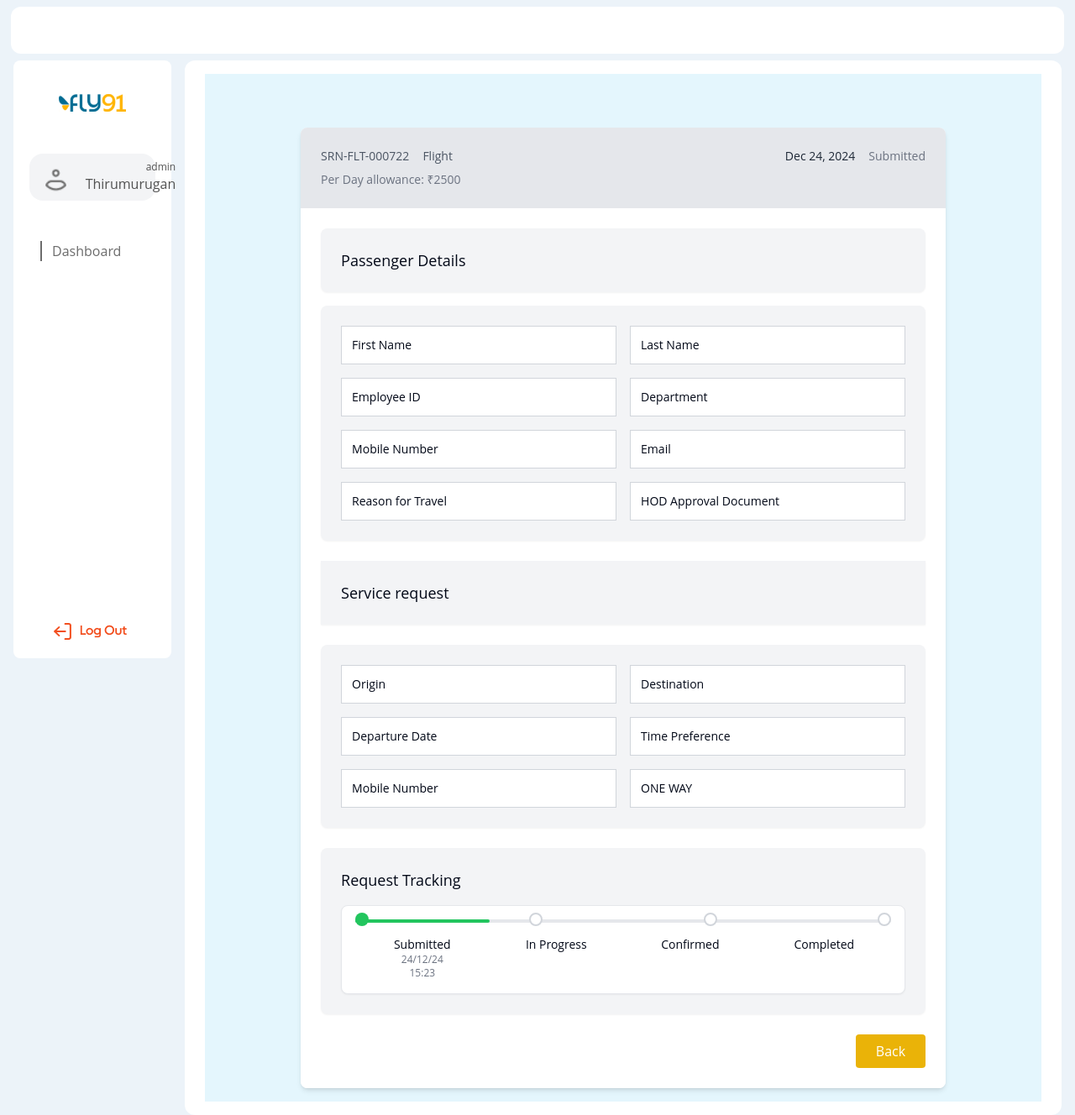
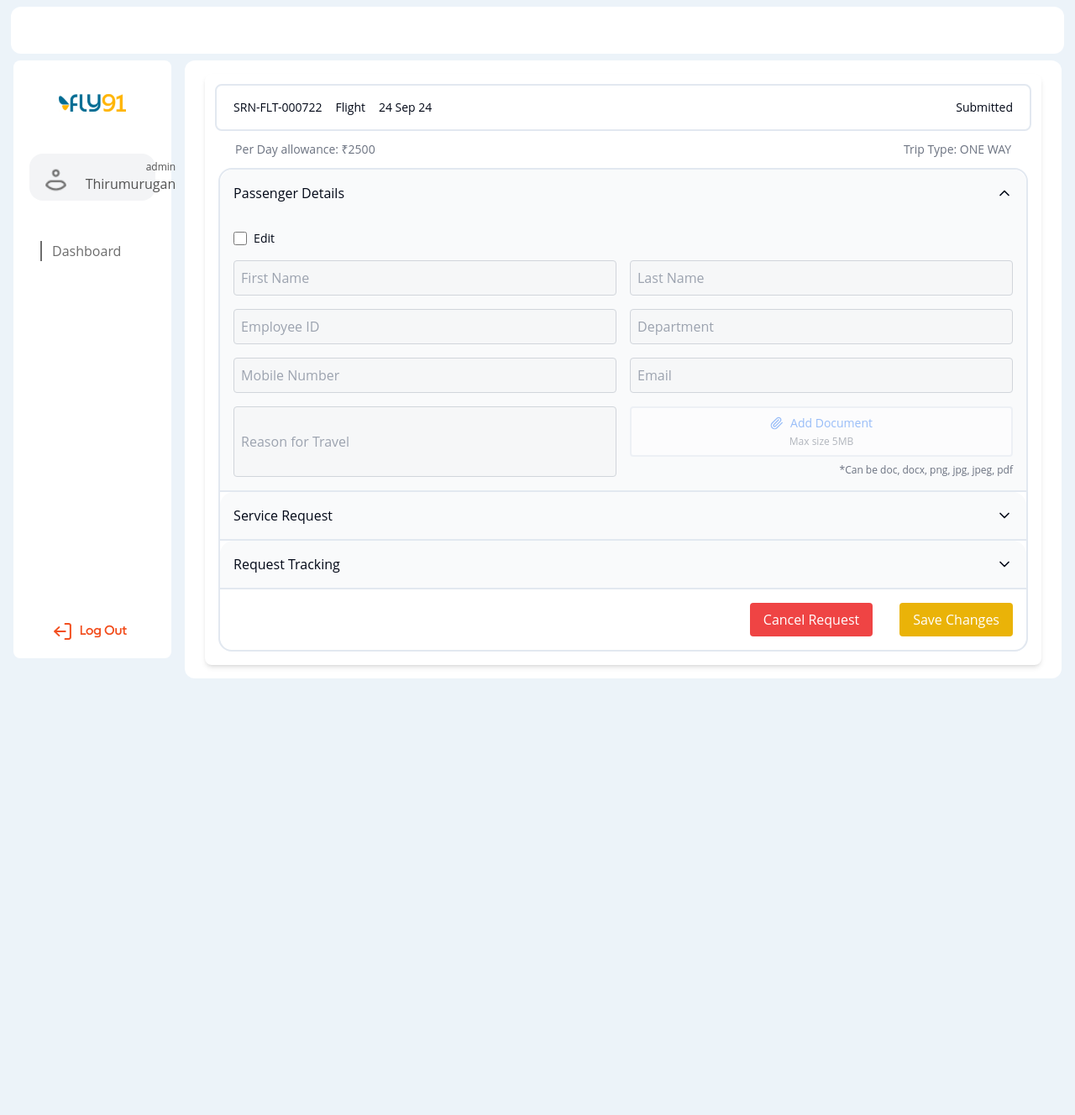
Before and after one commit to Dunking-Dunk/Fly91, a React (Vite) app in the folder frontend/: page /status in a window 1280 px wide. Shown: the whole page at 84% size. After the commit the page ends 808 px from the top, so only its background shows below. Built offline with nearby package versions, Linux system fonts and the light colour scheme.

Commit message:
updated the summary page

```diff
--- a/frontend/src/pages/employee/index.jsx
+++ b/frontend/src/pages/employee/index.jsx
@@ -35,7 +35,7 @@ const index = () => {
             {/* <Route path="/review-flight" element={<Rflight />} />
             <Route path="/review-hotel" element={<Rhotel />} />
             <Route path="/review-cab" element={<Rcab />} /> */}
-            {/* <Route path="/booking-summary" element={<BookingForm />} /> */}
+            <Route path="/booking-summary" element={<BookingForm />} />
 
             <Route path="/success" element={<SuccessPage />} />
             <Route path="/profile" element={<Profile />} />
--- a/frontend/src/pages/employee/status.jsx
+++ b/frontend/src/pages/employee/status.jsx
@@ -1,170 +1,364 @@
-import React from "react";
-export default function BookingForm() {
-  // Assume this date is fetched from a database
-  const submissionDate = new Date("2024-12-24T15:23:00");
+import React, { useState } from "react";
+import {
+  ChevronDown,
+  ChevronUp,
+  Calendar,
+  Clock,
+  AlertCircle,
+  Paperclip,
+} from "lucide-react";
+
+// ConfirmationPopup component (unchanged)
+const ConfirmationPopup = ({ isOpen, onClose, onConfirm, title }) => {
+  if (!isOpen) return null;
 
   return (
-    <div className="min-h-screen bg-[#E4F6FD] p-4 pt-16 ">
-      <div className="w-full max-w-3xl mx-auto bg-white shadow-md rounded-lg overflow-hidden">
-        {/* Header Section */}
-        <div className="p-6 bg-gray-200">
-          <div className="flex justify-between items-center mb-2">
-            <div className="flex items-center space-x-4">
-              <span className="text-sm text-gray-600 font-medium">
-                SRN-FLT-000722
-              </span>
-              <span className="text-sm text-gray-600 font-medium">Flight</span>
+    <div className="fixed inset-0 bg-black bg-opacity-50 flex items-center justify-center z-50">
+      <div className="bg-white rounded-lg p-6 max-w-sm w-full ">
+        <div className="flex flex-col items-center">
+          <AlertCircle className="text-red-500 w-16 h-16 mb-4" />
+          <h3 className="text-lg font-semibold mb-2">{title}</h3>
         </div>
-            <div className="flex items-center space-x-4">
-              <span className="text-sm text-gray-800 font-medium">
-                {submissionDate.toLocaleDateString("en-US", {
-                  day: "2-digit",
-                  month: "short",
-                  year: "numeric",
-                })}
-              </span>
-              <span className="text-sm text-gray-500">Submitted</span>
+        <div className="flex justify-center space-x-4 mt-6">
+          <button
+            onClick={onClose}
+            className="px-4 py-2 bg-red-500 text-white rounded hover:bg-red-600"
+          >
+            Cancel
+          </button>
+          <button
+            onClick={onConfirm}
+            className="px-4 py-2 bg-green-500 text-white rounded hover:bg-green-600"
+          >
+            Confirm
+          </button>
         </div>
       </div>
-          <div>
-            <p className="text-sm text-gray-500">Per Day allowance: ₹2500</p>
+    </div>
+  );
+};
+
+export default function BookingForm() {
+  const [openSection, setOpenSection] = useState("passengerDetails");
+  const [isConfirmationOpen, setIsConfirmationOpen] = useState(false);
+  const [confirmationType, setConfirmationType] = useState("");
+  const [isEditable, setIsEditable] = useState(false);
+
+  const toggleSection = (section) => {
+    setOpenSection(openSection === section ? "" : section);
+  };
+
+  const handleSaveChanges = () => {
+    setConfirmationType("save");
+    setIsConfirmationOpen(true);
+  };
+
+  const handleCancelRequest = () => {
+    setConfirmationType("cancel");
+    setIsConfirmationOpen(true);
+  };
+
+  const handleConfirm = () => {
+    if (confirmationType === "save") {
+      console.log("Changes saved!");
+    } else if (confirmationType === "cancel") {
+      console.log("Request cancelled!");
+    }
+    setIsConfirmationOpen(false);
+  };
+
+  const handleCheckboxChange = (e) => {
+    setIsEditable(e.target.checked);
+  };
+
+  // Define the steps array
+  const steps = [
+    {
+      label: "Submitted",
+      completed: true,
+      date: "24 Sep 24",
+      time: "10:30 AM",
+    },
+    { label: "In Progress", completed: false },
+    { label: "Confirmed", completed: false },
+    { label: "Completed", completed: false },
+  ];
+
+  // Calculate progress
+  const completedSteps = steps.filter((step) => step.completed).length;
+  const progress = (completedSteps / (steps.length - 1)) * 100;
+
+  return (
+    <div className="">
+      <div className=" mx-auto bg-white shadow-md rounded-lg overflow-hidden">
+        {/* Header Section */}
+        <div className="flex justify-between mx-3 mt-3 py-4 px-3 rounded-lg border-2">
+          <div className="flex">
+            <p className="mx-2 text-sm">SRN-FLT-000722</p>
+            <p className="mx-2 text-sm">Flight</p>
+            <p className="mx-2 text-sm">24 Sep 24</p>
+          </div>
+          <div className="flex">
+            <p className="mx-2 text-sm">Submitted</p>
           </div>
         </div>
 
+        <div className="flex justify-between items-center m-3 px-6">
+          <span className="text-sm text-gray-500">
+            Per Day allowance: ₹2500
+          </span>
+          <span className="text-sm text-gray-500">Trip Type: ONE WAY</span>
+        </div>
+
         {/* Form Section */}
-        <div className="p-6 bg-white">
-          <h3 className="bg-gray-100 p-6 rounded-lg shadow-sm text-lg mb-4">
-            Passenger Details
-          </h3>
-          <form className="space-y-6">
+        <div className="mt-0  border-2 m-4  rounded-2xl">
           {/* Passenger Details */}
-            <div className="bg-gray-100 p-6 rounded-lg shadow-sm">
+          <div className="bg-gray-50 rounded-2xl rounded-b-none  border-b-2">
+            <div className="flex justify-between items-center p-4">
+              <button
+                className="w-full text-left flex justify-between items-center"
+                onClick={() => toggleSection("passengerDetails")}
+              >
+                <h3 className="text-base font-medium">Passenger Details</h3>
+                {openSection === "passengerDetails" ? (
+                  <ChevronUp size={20} />
+                ) : (
+                  <ChevronDown size={20} />
+                )}
+              </button>
+            </div>
+
+            {openSection === "passengerDetails" && (
+              <div className="p-4">
+                <div className="flex items-center space-x-2 mb-4">
+                  <input
+                    type="checkbox"
+                    id="edit-checkbox"
+                    className="form-checkbox h-4 w-4 text-blue-600"
+                    checked={isEditable}
+                    onChange={handleCheckboxChange}
+                  />
+                  <label htmlFor="edit-checkbox" className="text-sm font-base">
+                    Edit
+                  </label>
+                </div>
                 <div className="grid grid-cols-2 gap-4">
-                <div className="w-full p-3 border border-gray-300 text-sm bg-white">
-                  First Name
+                  <input
+                    className="w-full p-2 border border-gray-300 rounded"
+                    placeholder="First Name"
+                    disabled={!isEditable}
+                  />
+                  <input
+                    className="w-full p-2 border border-gray-300 rounded"
+                    placeholder="Last Name"
+                    disabled={!isEditable}
+                  />
+                  <input
+                    className="w-full p-2 border border-gray-300 rounded"
+                    placeholder="Employee ID"
+                    disabled={!isEditable}
+                  />
+                  <input
+                    className="w-full p-2 border border-gray-300 rounded"
+                    placeholder="Department"
+                    disabled={!isEditable}
+                  />
+                  <input
+                    className="w-full p-2 border border-gray-300 rounded"
+                    placeholder="Mobile Number"
+                    disabled={!isEditable}
+                  />
+                  <input
+                    className="w-full p-2 border border-gray-300 rounded"
+                    placeholder="Email"
+                    disabled={!isEditable}
+                  />
+                  <input
+                    className="w-full p-2 border border-gray-300 rounded"
+                    placeholder="Reason for Travel"
+                    disabled={!isEditable}
+                  />
+
+                  {/* Document Upload Section */}
+                  <div className="flex flex-col items-start">
+                    <button
+                      className={`bg-white text-blue-500 px-4 py-2 rounded flex flex-col items-center justify-center w-full border-2 ${
+                        !isEditable ? "opacity-50 cursor-not-allowed" : ""
+                      }`}
+                      disabled={!isEditable}
+                    >
+                      <div className="flex items-center justify-center">
+                        <Paperclip size={16} className="mr-2" />
+                        <span className="text-sm">Add Document</span>
                       </div>
-                <div className="w-full p-3 border border-gray-300 text-sm bg-white">
-                  Last Name
+                      <span className="text-xs text-gray-500 mt-1">
+                        Max size 5MB
+                      </span>
+                    </button>
+                    <p className="text-right w-full text-xs text-gray-500 mt-2">
+                      *Can be doc, docx, png, jpg, jpeg, pdf
+                    </p>
                   </div>
-                <div className="w-full p-3 border border-gray-300 text-sm bg-white">
-                  Employee ID
                 </div>
-                <div className="w-full p-3 border border-gray-300 text-sm bg-white">
-                  Department
               </div>
-                <div className="w-full p-3 border border-gray-300 text-sm bg-white">
-                  Mobile Number
+            )}
           </div>
-                <div className="w-full p-3 border border-gray-300 text-sm bg-white">
-                  Email
+
+          {/* Service Request */}
+          <div className="bg-gray-50 rounded-2xl rounded-b-none  border-b-2">
+            <button
+              className="w-full p-4 text-left flex justify-between items-center"
+              onClick={() => toggleSection("serviceRequest")}
+            >
+              <h3 className="text-base font-medium">Service Request</h3>
+              {openSection === "serviceRequest" ? (
+                <ChevronUp size={20} />
+              ) : (
+                <ChevronDown size={20} />
+              )}
+            </button>
+            {openSection === "serviceRequest" && (
+              <div className="p-4">
+                <div className="flex items-center space-x-2 mb-4">
+                  <input
+                    type="checkbox"
+                    id="edit-checkbox-service"
+                    className="form-checkbox h-4 w-4 text-blue-600"
+                    checked={isEditable}
+                    onChange={handleCheckboxChange}
+                  />
+                  <label
+                    htmlFor="edit-checkbox-service"
+                    className="text-sm font-medium"
+                  >
+                    Edit
+                  </label>
                 </div>
-                <div className="w-full p-3 border border-gray-300 text-sm bg-white col-span-1">
-                  Reason for Travel
+                <div className="grid grid-cols-2 gap-4">
+                  <input
+                    className="w-full p-2 border border-gray-300 rounded"
+                    placeholder="Origin"
+                    disabled={!isEditable}
+                  />
+                  <input
+                    className="w-full p-2 border border-gray-300 rounded"
+                    placeholder="Destination"
+                    disabled={!isEditable}
+                  />
+                  <div className="relative">
+                    <input
+                      className="w-full p-2 pr-10 border border-gray-300 rounded"
+                      placeholder="Departure Date"
+                      disabled={!isEditable}
+                    />
+                    <Calendar
+                      className="absolute right-3 top-1/2 transform -translate-y-1/2 text-gray-400"
+                      size={20}
+                    />
                   </div>
-                <div className="w-full p-3 border border-gray-300 text-sm bg-white col-span-1">
-                  HOD Approval Document
+                  <div className="relative">
+                    <input
+                      className="w-full p-2 pr-10 border border-gray-300 rounded"
+                      placeholder="Time Preference"
+                      disabled={!isEditable}
+                    />
+                    <Clock
+                      className="absolute right-3 top-1/2 transform -translate-y-1/2 text-gray-400"
+                      size={20}
+                    />
+                  </div>
+                </div>
+              </div>
+            )}
+          </div>
+
+          {/* Request Tracking */}
+          <div className="bg-gray-50 rounded-2xl rounded-b-none  border-b-2 ">
+            <button
+              className="w-full p-4 text-left flex justify-between items-center"
+              onClick={() => toggleSection("requestTracking")}
+            >
+              <h3 className="text-base font-medium">Request Tracking</h3>
+              {openSection === "requestTracking" ? (
+                <ChevronUp size={20} />
+              ) : (
+                <ChevronDown size={20} />
+              )}
+            </button>
+            {openSection === "requestTracking" && (
+              <div className="p-4">
+                <div className="flex items-center justify-between space-x-4">
+                  {steps.map((step, index) => (
+                    <React.Fragment key={index}>
+                      {/* Circle Indicator */}
+                      <div className="flex flex-col items-center">
+                        <div
+                          className={`h-6 w-6 rounded-full ${
+                            step.completed ? "bg-green-500" : "bg-gray-300"
+                          } flex items-center justify-center`}
+                        >
+                          {step.completed && (
+                            <span className="text-white font-bold">✓</span>
+                          )}
+                        </div>
+                        <span className="mt-1 text-xs text-gray-600">
+                          {step.label}
+                        </span>
+                        {step.date && (
+                          <span className="mt-1 text-xs text-gray-400">
+                            {step.date}
+                            <br />
+                            {step.time}
+                          </span>
+                        )}
+                      </div>
+
+                      {/* Line between steps */}
+                      {index !== steps.length - 1 && (
+                        <div
+                          className={`h-0.5 flex-1 ${
+                            steps[index + 1].completed
+                              ? "bg-green-500"
+                              : "bg-gray-300"
+                          }`}
+                        ></div>
+                      )}
+                    </React.Fragment>
+                  ))}
+                </div>
+              </div>
+            )}
+          </div>
+
+          {/* Action Buttons */}
+          <div className="flex justify-end p-4">
+            <button
+              className="px-4 py-2 bg-red-500 text-white rounded hover:bg-red-600 mx-4"
+              onClick={handleCancelRequest}
+            >
+              Cancel Request
+            </button>
+            <button
+              className="px-4 py-2 bg-yellow-500 text-white rounded hover:bg-yellow-600 ml-4"
+              onClick={handleSaveChanges}
+            >
+              Save Changes
+            </button>
           </div>
         </div>
       </div>
 
-            {/* Service Request */}
-            <h3 className="bg-gray-100 p-6 shadow-sm text-lg mb-4">
-              Service request
-            </h3>
-            <div className="bg-gray-100 p-6 rounded-lg shadow-sm">
-              <div className="grid grid-cols-2 gap-4">
-                <div className="w-full p-3 border border-gray-300 text-sm bg-white">
-                  Origin
-                </div>
-                <div className="w-full p-3 border border-gray-300 text-sm bg-white">
-                  Destination
-                </div>
-                <div className="w-full p-3 border border-gray-300 text-sm bg-white">
-                  Departure Date
-                </div>
-                <div className="w-full p-3 border border-gray-300 text-sm bg-white">
-                  Time Preference
-                </div>
-                <div className="w-full p-3 border border-gray-300 text-sm bg-white">
-                  Mobile Number
-                </div>
-                <div className="w-full p-3 border border-gray-300 text-sm bg-white">
-                  ONE WAY
-                </div>
-              </div>
-            </div>
-
-            {/* Request Tracking */}
-            <div className="bg-gray-100 p-6 rounded-lg shadow-sm">
-              <h3 className="text-lg  mb-4">Request Tracking</h3>
-              <div className="bg-white p-4 rounded-lg shadow-sm border border-gray-200">
-                <div className="relative">
-                  {/* Progress Bar and Step Indicators */}
-                  <div className="flex items-center justify-between mb-4">
-                    <div className="w-full bg-gray-200 rounded-full h-1">
-                      <div
-                        className="bg-green-500 h-1 rounded-full"
-                        style={{ width: "25%" }}
-                      ></div>
-                    </div>
-                    <div className="absolute left-0 top-0 -mt-2 w-full flex justify-between">
-                      <div className="relative">
-                        <div className="w-4 h-4 bg-green-500 rounded-full"></div>
-                      </div>
-                      <div className="relative">
-                        <div className="w-4 h-4 bg-white border-2 border-gray-300 rounded-full"></div>
-                      </div>
-                      <div className="relative">
-                        <div className="w-4 h-4 bg-white border-2 border-gray-300 rounded-full"></div>
-                      </div>
-                      <div className="relative">
-                        <div className="w-4 h-4 bg-white border-2 border-gray-300 rounded-full"></div>
-                      </div>
-                    </div>
-                  </div>
-
-                  {/* Step Labels */}
-                  <div className="flex justify-between text-sm">
-                    <div className="w-1/4 text-center">
-                      <div className="font-medium">Submitted</div>
-                      <div className="text-xs text-gray-500">
-                        {submissionDate.toLocaleDateString("en-GB", {
-                          day: "2-digit",
-                          month: "2-digit",
-                          year: "2-digit",
-                        })}
-                      </div>
-                      <div className="text-xs text-gray-500">
-                        {submissionDate.toLocaleTimeString("en-GB", {
-                          hour: "2-digit",
-                          minute: "2-digit",
-                        })}
-                      </div>
-                    </div>
-                    <div className="w-1/4 text-center">
-                      <div className="font-medium">In Progress</div>
-                    </div>
-                    <div className="w-1/4 text-center">
-                      <div className="font-medium">Confirmed</div>
-                    </div>
-                    <div className="w-1/4 text-center">
-                      <div className="font-medium">Completed</div>
-                    </div>
-                  </div>
-                </div>
-              </div>
-            </div>
-            <div className="flex justify-end">
-              <button
-                type="button"
-                className="px-6 py-2 bg-yellow-500 text-white rounded"
-              >
-                Back
-              </button>
-            </div>
-          </form>
-        </div>
-      </div>
+      {/* Confirmation Popup */}
+      <ConfirmationPopup
+        isOpen={isConfirmationOpen}
+        onClose={() => setIsConfirmationOpen(false)}
+        onConfirm={handleConfirm}
+        title={
+          confirmationType === "save"
+            ? "Are you sure you want to save changes?"
+            : "Are you sure you want to cancel the request?"
+        }
+      />
     </div>
   );
 }
```
Lines whose indentation alone changed are shown as unchanged.
